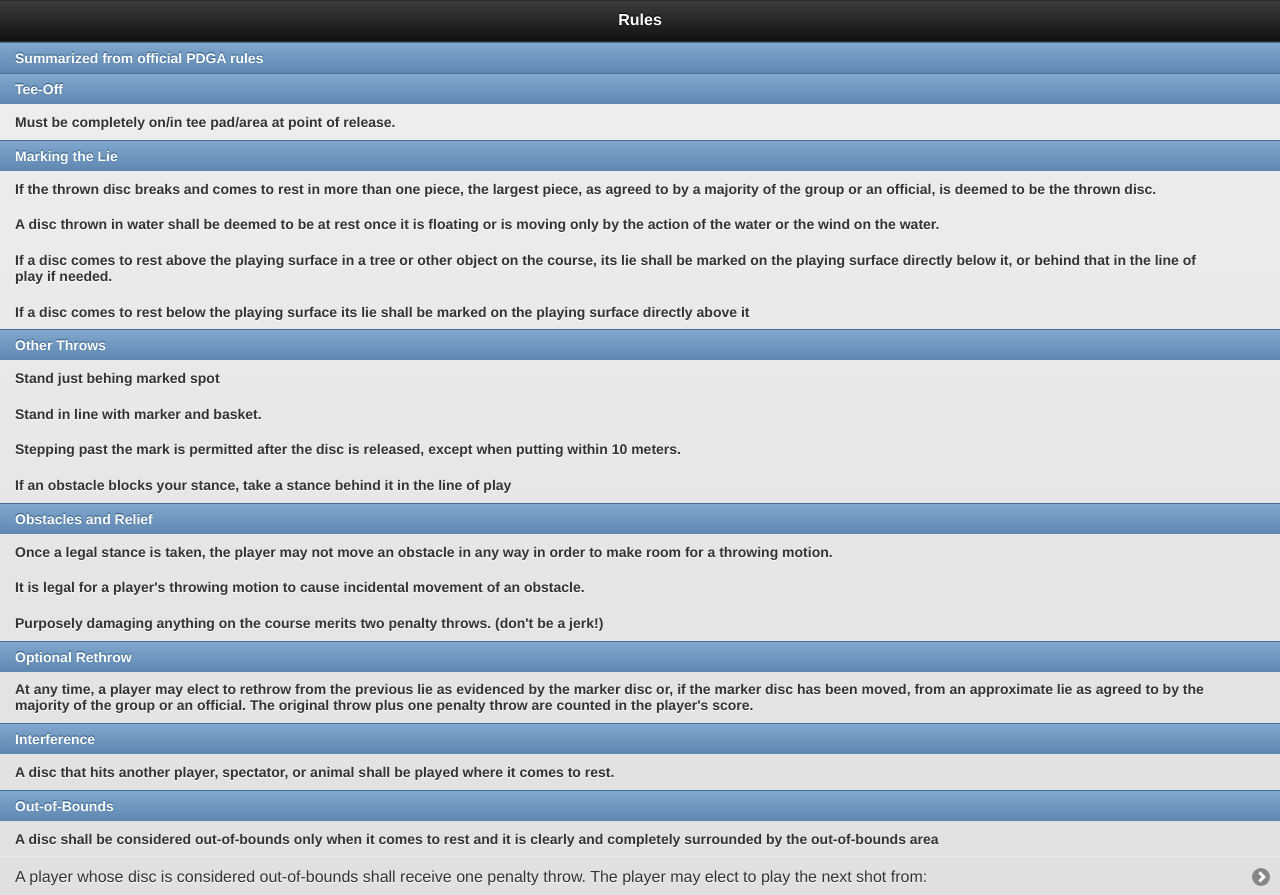
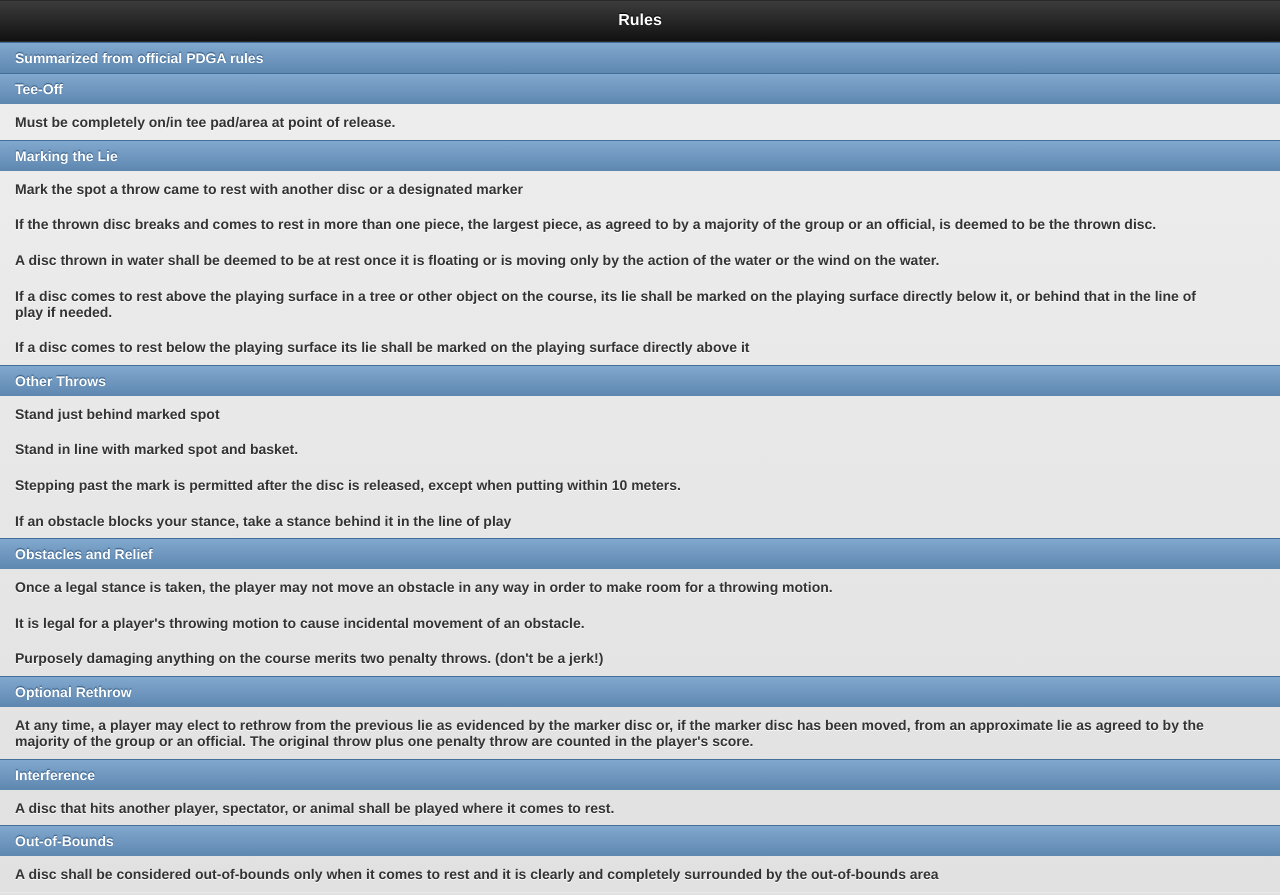
Before and after one commit to aeischeid/frolf-stats, a plain HTML site: page html/rules.html in a window 1280 px wide. Shown: the top 895 px of the page. Drawn offline with Linux system fonts and the light colour scheme; files that its build step writes are made by us from their sources; files whose address does not match are found by name.

Commit message:
minor html changes

```diff
--- a/html/rules.html
+++ b/html/rules.html
@@ -23,6 +23,8 @@
 			<li data-role="list-divider">Tee-Off</li>
 			<li>Must be completely on/in tee pad/area at point of release.</li>
 			<li data-role="list-divider">Marking the Lie</li>
+			<li>Mark the spot a throw came to rest with another disc or a designated
+				marker</li>
 			<li>If the thrown disc breaks and comes to rest in more than one piece,
 				the largest piece, as agreed to by a majority of the group or an official,
 				is deemed to be the thrown disc.</li>
@@ -35,8 +37,8 @@
 			<li>If a disc comes to rest below the playing surface its lie shall be
 				marked on the playing surface directly above it</li>
 			<li data-role="list-divider">Other Throws</li>
-			<li>Stand just behing marked spot</li>
-			<li>Stand in line with marker and basket.</li>
+			<li>Stand just behind marked spot</li>
+			<li>Stand in line with marked spot and basket.</li>
 			<li>Stepping past the mark is permitted after the disc is released, except
 				when putting within 10 meters.</li>
 			<li>If an obstacle blocks your stance, take a stance behind it in the line
@@ -71,7 +73,8 @@
 					<li>Within the designated Drop Zone, if provided.</li>
 				</ol>
 			</li>
-			<li>The Rule of Verticality. The out-of-bounds line represents a vertical plane</li>
+			<li>The Rule of Verticality. The out-of-bounds line represents a vertical
+				plane</li>
 			<li data-role="list-divider">Lost Disc</li>
 			<li>A disc shall be declared lost if the player cannot locate it within
 				three minutes after arriving at the spot where it was last seen by the
```
Also changed, not shown: index.html (+1 -1 lines).
